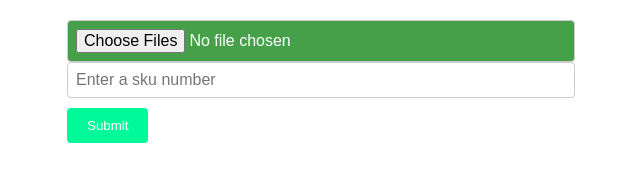
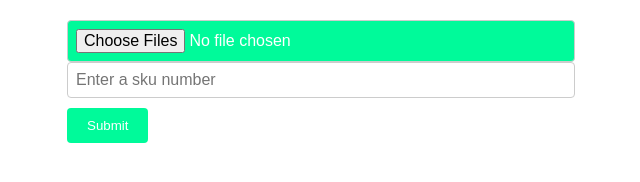
Before and after one commit to MichaelIatMeng/ImageUploader, a plain HTML site: page index.html in a window 1280 px wide. In both pictures the pointer is over the input 594 px from the left and 41 px from the top of the page. Shown: the whole page, without its empty margins (273-913 px from the left). Drawn offline with nearby package versions, Linux system fonts and the light colour scheme.

Commit message:
Add files via upload

```diff
--- a/index.html
+++ b/index.html
@@ -45,7 +45,7 @@
 
         .submit-btn:hover,
         .file-upload-btn:hover {
-            background-color: #45a049;
+            background-color: #00fa9a;
         }
     </style>
 </head>
```
